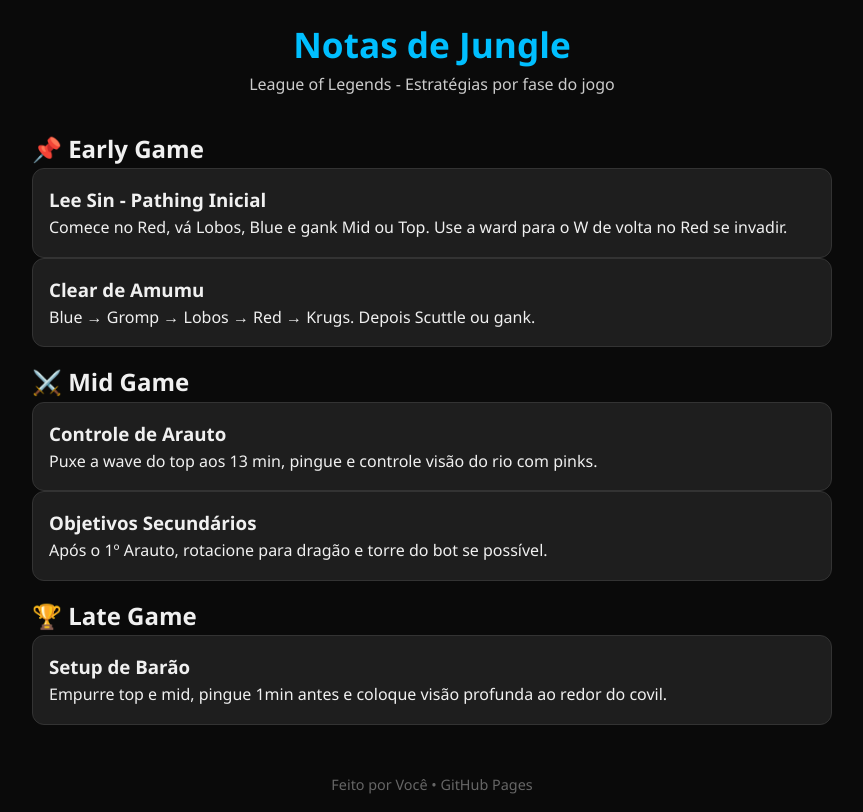
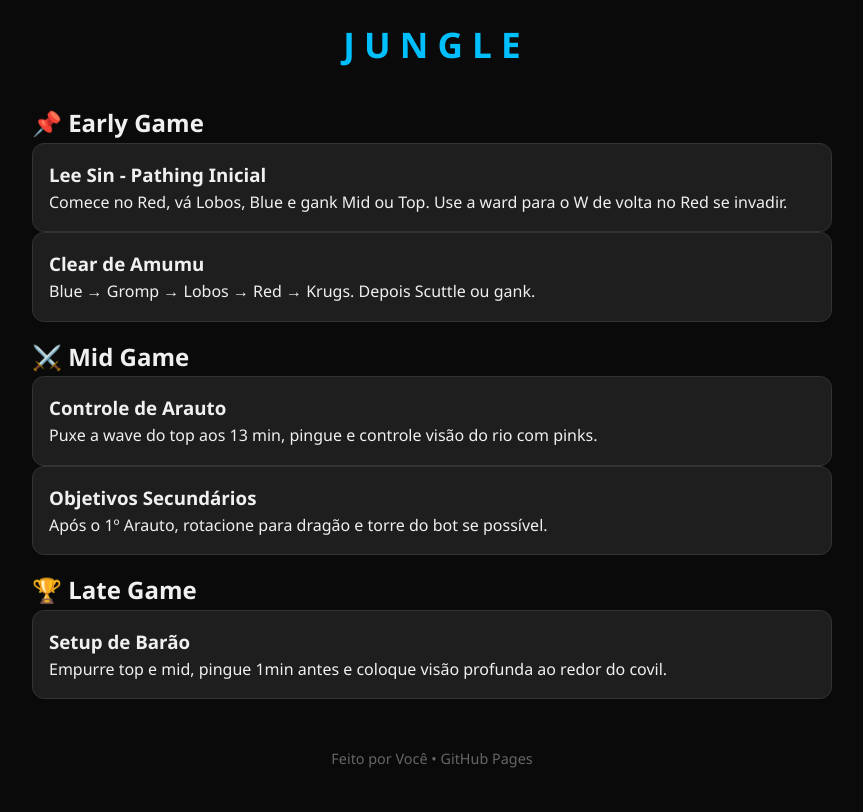
Before and after one commit to victorrgs/Jungle, a plain HTML site: page index.html in a window 1280 px wide. Shown: the whole page, without its empty margins (208-1071 px from the left). Drawn offline with Linux system fonts and the light colour scheme.

Commit message:
Update index.html

```diff
--- a/index.html
+++ b/index.html
@@ -8,8 +8,7 @@
 </head>
 <body>
   <header>
-    <h1>Notas de Jungle</h1>
-    <p>League of Legends - Estratégias por fase do jogo</p>
+    <h1>J U N G L E</h1>
   </header>
 
   <main>
```
